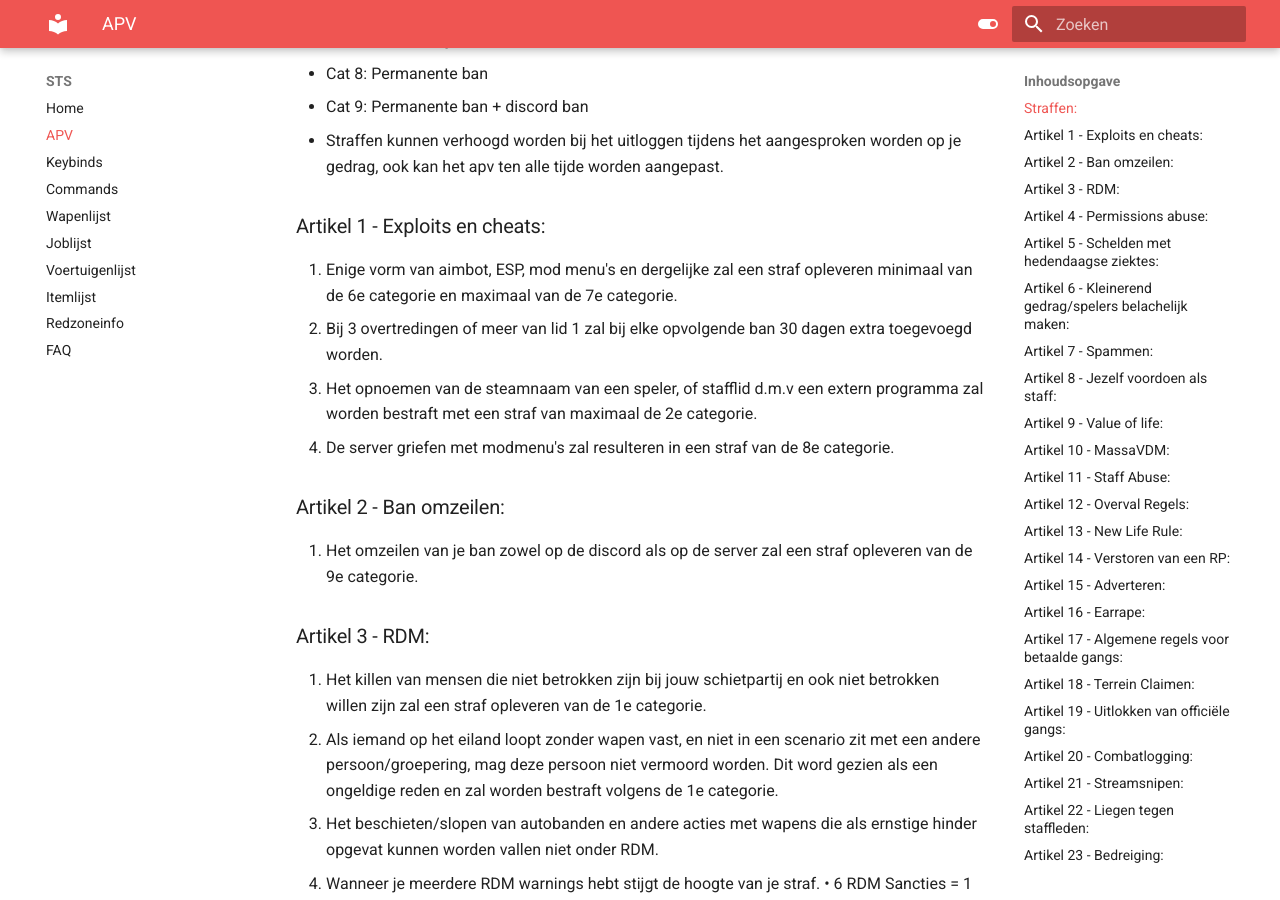
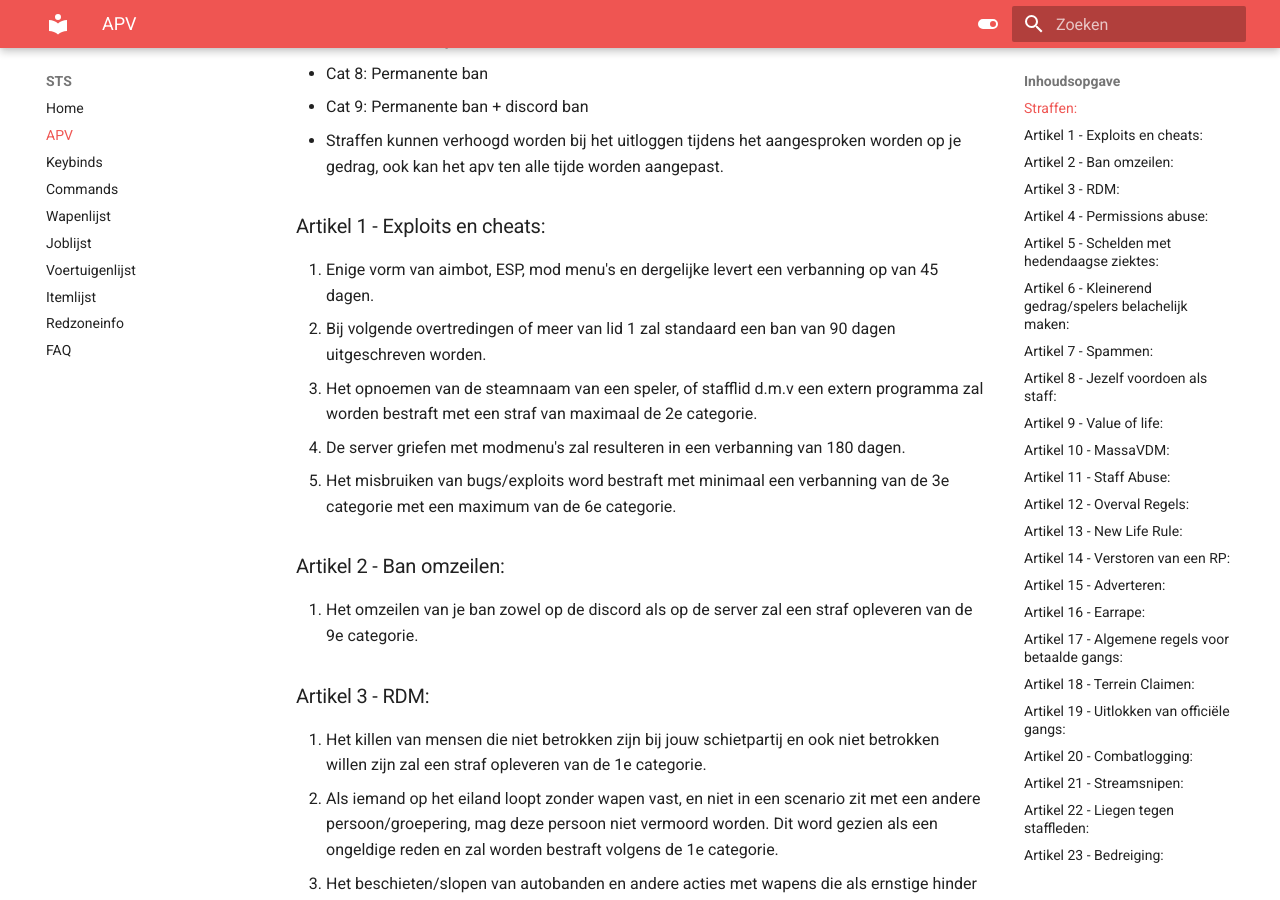
Before and after one commit to Welseyy/STSAPV, an MkDocs documentation site: the page built from docs/apv.md, in a window 1280 px wide and 900 px high, scrolled down 400 px. Built offline with MkDocs 1.6.1 and Material for MkDocs 9.7.7, drawn with Linux system fonts in a browser that asks for light colours.

Commit message:
Update apv.md

```diff
--- a/docs/apv.md
+++ b/docs/apv.md
@@ -14,10 +14,11 @@
 
 ### Artikel 1 - Exploits en cheats:
 
-1. Enige vorm van aimbot, ESP, mod menu's en dergelijke zal een straf opleveren minimaal van de 6e categorie en maximaal van de 7e categorie.
-2. Bij 3 overtredingen of meer van lid 1 zal bij elke opvolgende ban 30 dagen extra toegevoegd worden.
+1. Enige vorm van aimbot, ESP, mod menu's en dergelijke levert een verbanning op van 45 dagen.
+2. Bij volgende overtredingen of meer van lid 1 zal standaard een ban van 90 dagen uitgeschreven worden.
 3. Het opnoemen van de steamnaam van een speler, of stafflid d.m.v een extern programma zal worden bestraft met een straf van maximaal de 2e categorie.
-4. De server griefen met modmenu's zal resulteren in een straf van de 8e categorie.
+4. De server griefen met modmenu's zal resulteren in een verbanning van 180 dagen.
+5. Het misbruiken van bugs/exploits word bestraft met minimaal een verbanning van de 3e categorie met een maximum van de 6e categorie.
 
 ### Artikel 2 - Ban omzeilen:
 1. Het omzeilen van je ban zowel op de discord als op de server zal een straf opleveren van de 9e categorie.
```
